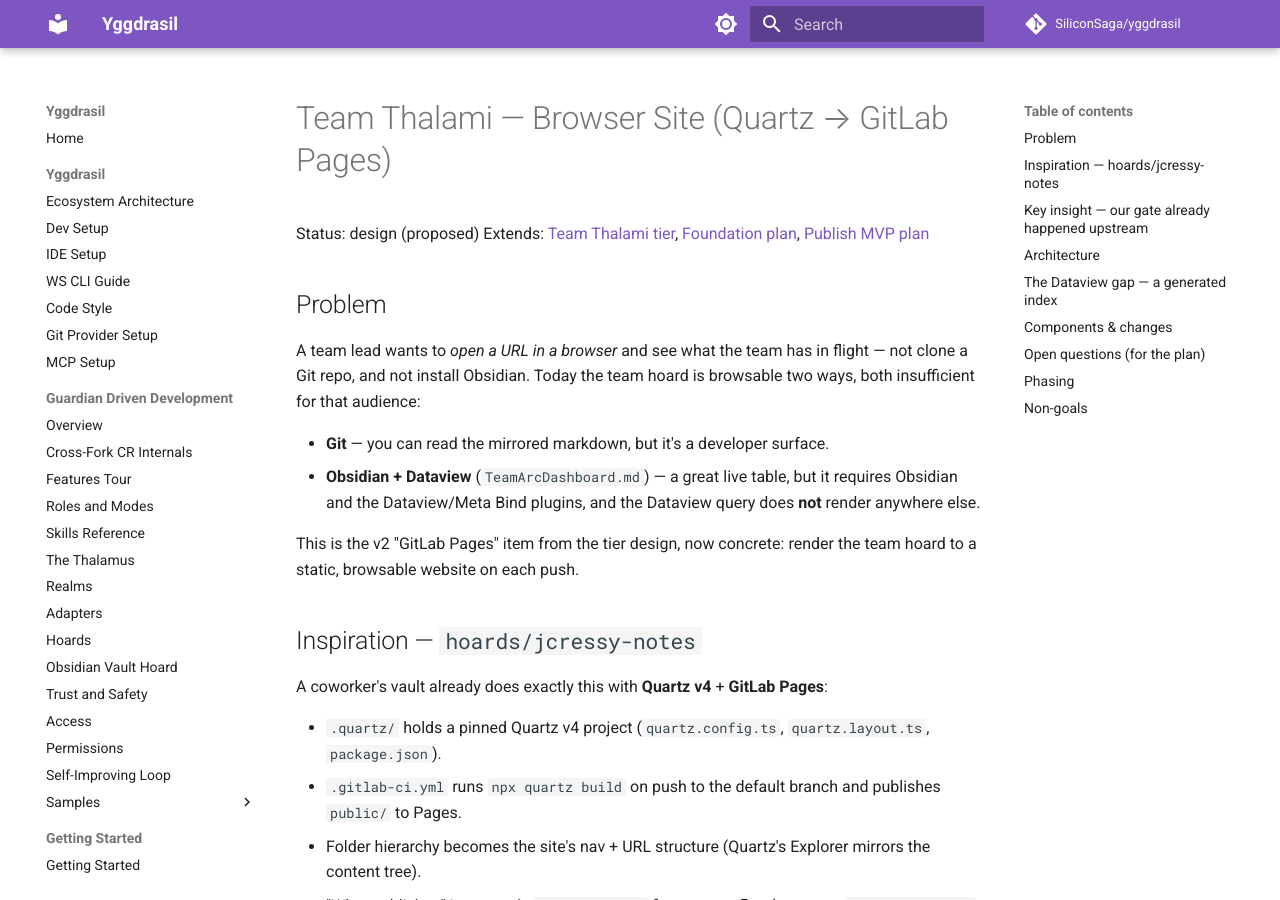
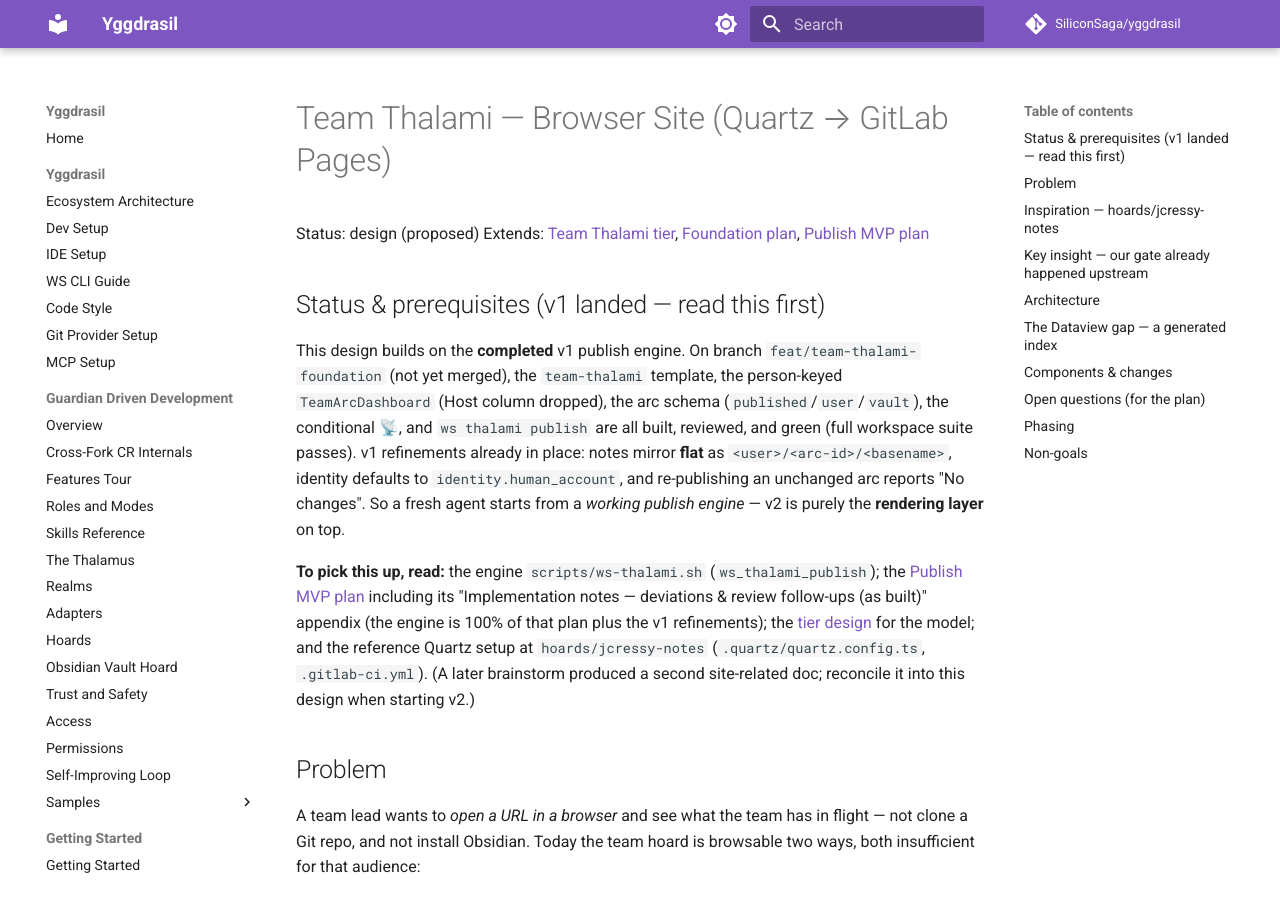
Before and after one commit to SiliconSaga/yggdrasil, an MkDocs documentation site: the page built from docs/plans/2026-06-08-team-thalami-site-design.md, in a window 1280 px wide and 900 px high. Built offline with MkDocs 1.6.1 and Material for MkDocs 9.7.7, drawn with Linux system fonts in a browser that asks for light colours; comment, search, counter and statistics services are not loaded; some of the changed text lies outside the part shown.

Commit message:
docs(gdd): add fresh-agent on-ramp + index sketch to the site design
Make the v2 site design self-sufficient for a fresh agent: a "Status &
prerequisites" section (v1 landed; what to read — ws-thalami.sh, the MVP plan's
as-built appendix, the tier design, the jcressy-notes reference) and a concrete
illustrative index.md sketch for the generated landing page.

Co-Authored-By: Claude Opus 4.8 <noreply@anthropic.com>

````diff
--- a/docs/plans/2026-06-08-team-thalami-site-design.md
+++ b/docs/plans/2026-06-08-team-thalami-site-design.md
@@ -2,6 +2,12 @@
 
 Status: design (proposed)
 Extends: [Team Thalami tier](2026-06-01-team-thalami-tier-design.md), [Foundation plan](2026-06-01-team-thalami-foundation-plan.md), [Publish MVP plan](2026-06-04-team-thalami-publish-mvp-plan.md)
+
+## Status & prerequisites (v1 landed — read this first)
+
+This design builds on the **completed** v1 publish engine. On branch `feat/team-thalami-foundation` (not yet merged), the `team-thalami` template, the person-keyed `TeamArcDashboard` (Host column dropped), the arc schema (`published`/`user`/`vault`), the conditional 📡, and `ws thalami publish` are all built, reviewed, and green (full workspace suite passes). v1 refinements already in place: notes mirror **flat** as `<user>/<arc-id>/<basename>`, identity defaults to `identity.human_account`, and re-publishing an unchanged arc reports "No changes". So a fresh agent starts from a *working publish engine* — v2 is purely the **rendering layer** on top.
+
+**To pick this up, read:** the engine `scripts/ws-thalami.sh` (`ws_thalami_publish`); the [Publish MVP plan](2026-06-04-team-thalami-publish-mvp-plan.md) including its "Implementation notes — deviations & review follow-ups (as built)" appendix (the engine is 100% of that plan plus the v1 refinements); the [tier design](2026-06-01-team-thalami-tier-design.md) for the model; and the reference Quartz setup at `hoards/jcressy-notes` (`.quartz/quartz.config.ts`, `.gitlab-ci.yml`). (A later brainstorm produced a second site-related doc; reconcile it into this design when starting v2.)
 
 ## Problem
 
@@ -55,6 +61,21 @@ team-thalami-cfr/                 (Git repo + Quartz content + Pages build)
 - The per-host `<host>-thalamus.md` projection files are **data, not pages** — also excluded from the build (the index is generated *from* them).
 - Status/freshness: the dashboard's decay vibe-icons are Obsidian-only; the generated index shows plain `status` + `last_touched` text. (A fancier site-side status visualization is a later nicety, not v2a.)
 
+Concrete shape (illustrative — the plan finalizes it), generated from each per-host projection's `arcs:` frontmatter + the flattened note files under `<user>/<arc-id>/`:
+
+```markdown
+# Team — in flight
+
+## rpraestholm
+- **silence-service-onboarding** — CFR hosting of Silence service · _active_ · next: summarize Jun-5 meeting
+  - [Grafana Silence Service Setup](rpraestholm/silence-service-onboarding/Grafana%20Silence%20Service%20Setup.md)
+
+## <next teammate>
+- ...
+```
+
+(Quartz slugifies note paths/filenames into clean URLs, so spaces in note names are fine.)
+
 ## Components & changes
 
 - **`templates/hoards/team-thalami/`** — add a pinned `.quartz/` project (config + layout + `package.json`), a `.gitlab-ci.yml` Pages job, and Quartz `ignorePatterns` for `TeamArcDashboard.md` + `*-thalamus.md` + `.publish-manifest.yaml`.
````
